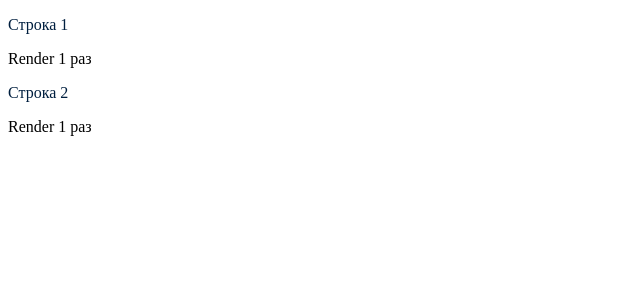
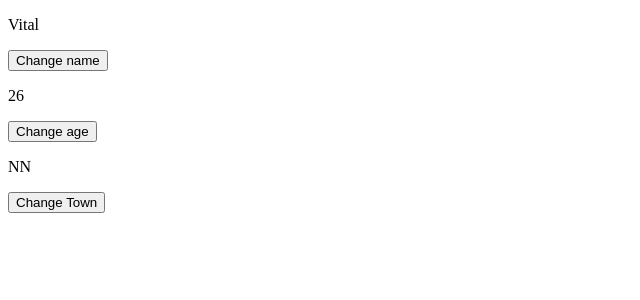
Before and after one commit to Vitalik1995Rikov/dialog, a React (Create React App) app in the folder react-dialog-example/: page / in a window 1280 px wide. Shown: the top 300 px of the page, without its empty margins (0-640 px from the left). Built offline with nearby package versions, Linux system fonts and the light colour scheme.

Commit message:
useReducer

```diff
--- a/react-dialog-example/src/App.js
+++ b/react-dialog-example/src/App.js
@@ -1,33 +1,59 @@
-import React, { useEffect, useState } from "react";
+import React, { useReducer } from "react";
 
 
-const App = (props) => {
+const App = () => {
 
-const [isReversed, reverse] = useState(null);
-const [color, changeColor] = useState(0);
-const [renderCount, setRenderCount] = useState(1);
+  const initialState = {
+    name: 'Vital',
+    age: 26,
+    town: 'NN'
+  }
 
-const colors = ["#001f3f", "#39cccc", "#39c5cc", "#d9cccc"];
-const styles = {color: colors[color]}
+  function reducer(state, action) {
+    switch (action.type) {
+      case 'change-age':
+        return {
+          ...state,
+          age: action.payload
+        }
+      case 'change-name':
+        return {
+          ...state,
+          name: action.payload
+        }
+      case 'change-town':
+        return {
+          ...state,
+          town: action.payload
+        }
+      default:
+        throw new Error('Unknown acion');
+    }
+  }
+
+const [state, dispatch] = useReducer(reducer, initialState)
+
+const onChangeName = () => {
+  dispatch({type: 'change-name', payload: 'Alex'});
+}
+
+const onChangeAge = () => {
+  dispatch({type: 'change-age', payload: 27});
+}
+const onChangeTown = () => {
+  dispatch({type: 'change-town', payload: 'Kazan'})
+}
 
 
-const onClickHandle = (e) => {
-  reverse(isReversed => !isReversed);
-  changeColor(i => i + 1)
-}
-
-useEffect(() => {
-    if (isReversed !== null) {
-      setRenderCount(count => count + 1)
-    }
-}, [isReversed])
 
   return (
       <div>
-        <p onClick={onClickHandle} style={styles}>
-          {isReversed ? props.text.split('').reverse().join('') : props.text}
-        </p>
-        Render {renderCount} раз
+        <p>{state.name}</p>
+        <button onClick={onChangeName}>Change name</button>
+        <p>{state.age}</p>
+        <button onClick={onChangeAge}>Change age</button>
+        <p>{state.town}</p>
+        <button onClick={onChangeTown}>Change Town</button>
       </div>
   );
 }
--- a/react-dialog-example/src/index.js
+++ b/react-dialog-example/src/index.js
@@ -7,8 +7,7 @@ import App from './App';
 
 ReactDOM.render(
   <React.StrictMode>
-    <App text="Строка 1"/>
-    <App text="Строка 2"/>
+    <App/>
   </React.StrictMode>,
   document.getElementById('root')
 );
```
